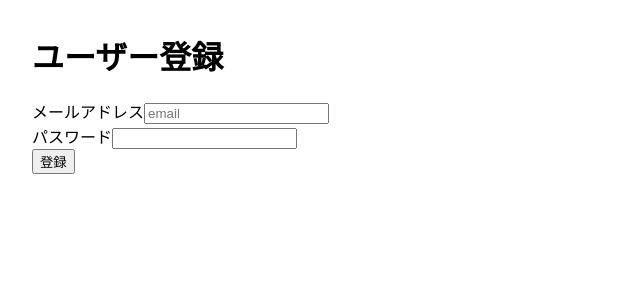
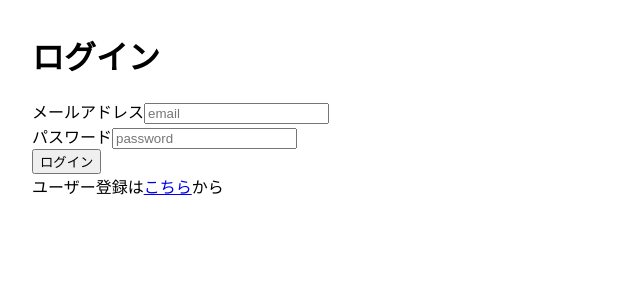
Before and after one commit to bassga/firebase-react, a React (Create React App) app: page /login in a window 1280 px wide. Shown: the top 300 px of the page, without its empty margins (0-640 px from the left). Built offline with nearby package versions, Linux system fonts and the light colour scheme; no server answers.

Commit message:
adding router

```diff
--- a/package.json
+++ b/package.json
@@ -11,9 +11,11 @@
     "@types/node": "^16.11.51",
     "@types/react": "^18.0.17",
     "@types/react-dom": "^18.0.6",
+    "@types/react-router-dom": "^5.3.3",
     "firebase": "^9.9.3",
     "react": "^18.2.0",
     "react-dom": "^18.2.0",
+    "react-router-dom": "^6.3.0",
     "react-scripts": "5.0.1",
     "typescript": "^4.7.4",
     "web-vitals": "^2.1.4"
--- a/src/App.tsx
+++ b/src/App.tsx
@@ -1,4 +1,7 @@
+import Login from './components/Login'
+import { BrowserRouter, Route, Routes } from 'react-router-dom'
 import 'src/App.css'
+import Home from 'src/components/Home'
 import SignUp from 'src/components/SignUp'
 import { AuthProvider } from 'src/context/AuthContext'
 
@@ -6,7 +9,13 @@ function App() {
   return (
     <AuthProvider>
       <div style={{ margin: '2em' }}>
-        <SignUp />
+        <BrowserRouter>
+          <Routes>
+            <Route path="/" element={<Home />} />
+            <Route path="/signup" element={<SignUp />} />
+            <Route path="/login" element={<Login />} />
+          </Routes>
+        </BrowserRouter>
       </div>
     </AuthProvider>
   )
--- /dev/null
+++ b/src/components/Home.tsx
@@ -0,0 +1,19 @@
+import { auth } from '../firebase'
+import { signOut } from 'firebase/auth'
+import { useNavigate } from 'react-router-dom'
+
+const Home = () => {
+  const navigation = useNavigate()
+  const handleLogout = () => {
+    signOut(auth)
+    navigation('/login')
+  }
+  return (
+    <div>
+      <h1>ホームページ</h1>
+      <button onClick={handleLogout}>ログアウト</button>
+    </div>
+  )
+}
+
+export default Home
--- /dev/null
+++ b/src/components/Login.tsx
@@ -0,0 +1,54 @@
+import { useState } from 'react'
+import { Link, useNavigate } from 'react-router-dom'
+import { auth, signInWithEmailAndPassword } from 'src/firebase'
+
+const Login = () => {
+  const [email, setEmail] = useState('')
+  const [password, setPassword] = useState('')
+
+  const navigation = useNavigate()
+  const handleSubmit = (event: React.FormEvent<HTMLFormElement>) => {
+    event.preventDefault()
+    signInWithEmailAndPassword(auth, email, password)
+    navigation('/')
+  }
+  const handleChangeEmail = (event: React.ChangeEvent<HTMLInputElement>) => {
+    setEmail(event.currentTarget.value)
+  }
+  const handleChangePassword = (event: React.ChangeEvent<HTMLInputElement>) => {
+    setPassword(event.currentTarget.value)
+  }
+  return (
+    <div>
+      <h1>ログイン</h1>
+      <form onSubmit={handleSubmit}>
+        <div>
+          <label>メールアドレス</label>
+          <input
+            name="email"
+            type="email"
+            placeholder="email"
+            onChange={(event) => handleChangeEmail(event)}
+          />
+        </div>
+        <div>
+          <label>パスワード</label>
+          <input
+            name="password"
+            type="password"
+            placeholder="password"
+            onChange={(event) => handleChangePassword(event)}
+          />
+        </div>
+        <div>
+          <button>ログイン</button>
+        </div>
+        <div>
+          ユーザー登録は<Link to={'/signup'}>こちら</Link>から
+        </div>
+      </form>
+    </div>
+  )
+}
+
+export default Login
--- a/src/firebase.ts
+++ b/src/firebase.ts
@@ -1,7 +1,7 @@
 // Import the functions you need from the SDKs you need
 import { initializeApp } from 'firebase/app'
 import type { User } from 'firebase/auth'
-import { getAuth } from 'firebase/auth'
+import { getAuth, signInWithEmailAndPassword, signOut } from 'firebase/auth'
 
 // TODO: Add SDKs for Firebase products that you want to use
 // https://firebase.google.com/docs/web/setup#available-libraries
@@ -21,4 +21,4 @@ const firebaseConfig = {
 // Initialize Firebase
 const app = initializeApp(firebaseConfig)
 const auth = getAuth(app)
-export { auth, User }
+export { auth, User, signInWithEmailAndPassword, signOut }
```
Also changed, not shown: 1 other file (tests, documents, lock files or other folders).
